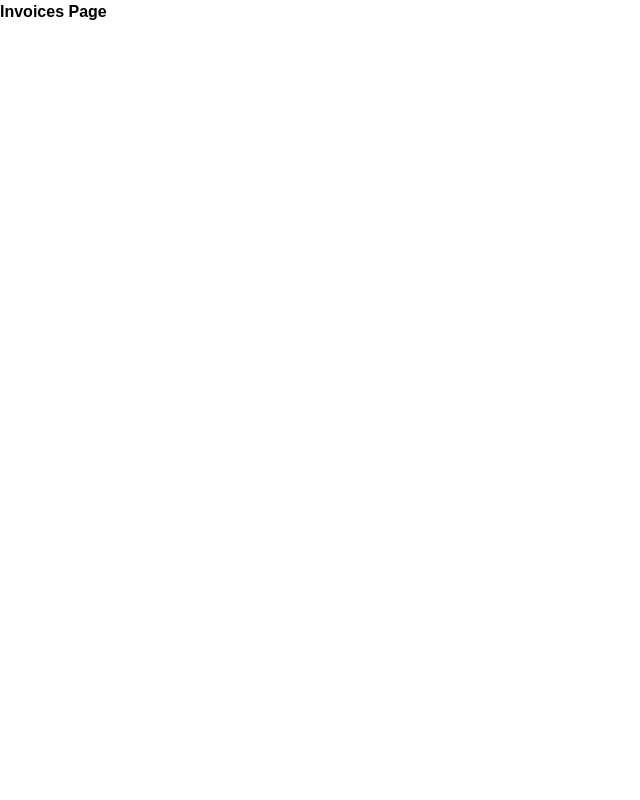
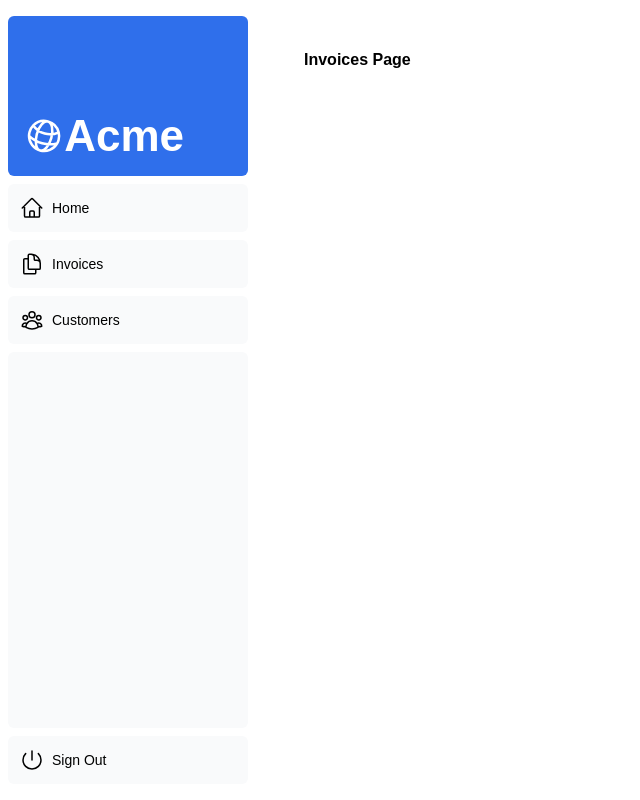
Before and after one commit to GeorgiiGalechyan/course-learn-next-js, a Next.js app: page /dashboard/invoices in a window 1280 px wide. Shown: the whole page, without its empty margins (0-640 px from the left). Built offline with nearby package versions, Linux system fonts and the light colour scheme; a web font is replaced by a local one.

Commit message:
Added dashboard/layout.tsx

```diff
--- /dev/null
+++ b/app/dashboard/layout.tsx
@@ -0,0 +1,14 @@
+// app/dashboard/layout.tsx
+
+import SideNav from '@/app/ui/dashboard/sidenav';
+
+export default function Layout({ children }: { children: React.ReactNode }) {
+  return (
+    <div className="flex h-screen flex-col md:flex-row md:overflow-hidden">
+      <div className="w-full flex-none md:w-64">
+        <SideNav />
+      </div>
+      <div className="flex-grow p-6 md:overflow-y-auto md:p-12">{children}</div>
+    </div>
+  );
+}
```
